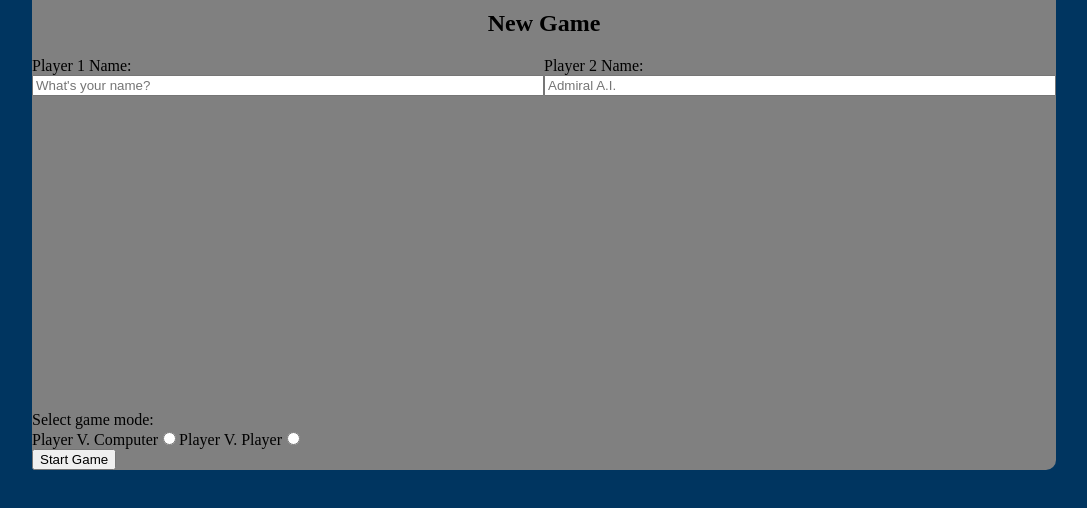
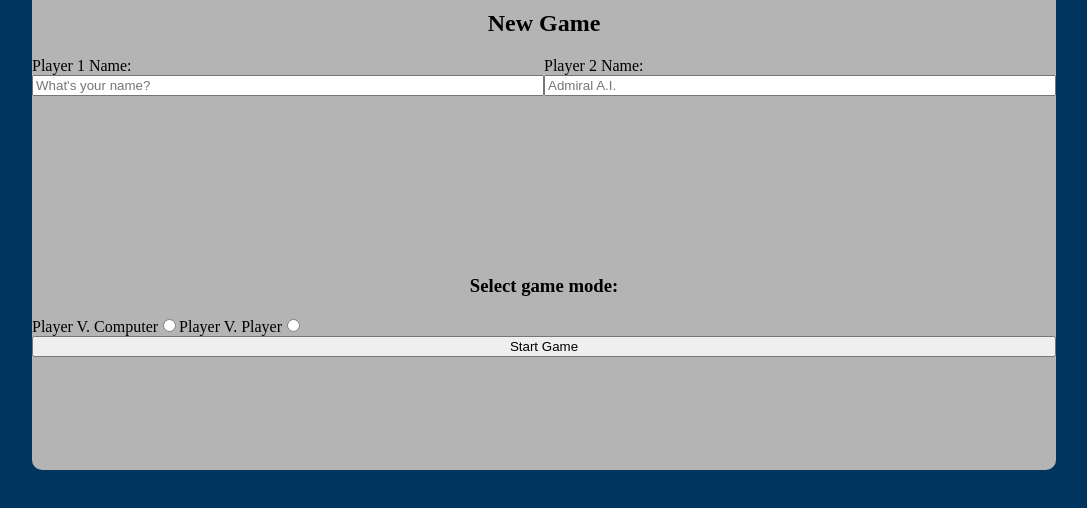
Before and after one commit to Kbouti/Battleship, a website built with webpack: page dist/index.html in a window 1280 px wide. Shown: the part 90-598 px from the top of the page, without its empty margins (96-1183 px from the left). Built offline with Linux system fonts and the light colour scheme.

Commit message:
Continue formatting start game form

```diff
--- a/src/domElements.js
+++ b/src/domElements.js
@@ -89,7 +89,7 @@ function buildPage() {
     []
   );
   const modeSelectLabel = createElement(
-    "div",
+    "H3",
     modeSelectContainer,
     "modeSelectLabel",
     []
--- a/src/style.css
+++ b/src/style.css
@@ -19,6 +19,7 @@ body {
 
 #header {
   display:flex;
+  flex-grow:.7;
   justify-content:center;
   background-color: #003560;
   color: gray;
@@ -27,7 +28,7 @@ body {
 #newGameForm {
   width: 80vw;
   height: 60vh;
-  background-color: gray;
+  background-color: rgb(180, 180, 180);
   border-radius: 10px;
   display:flex;
   flex-direction:column;
@@ -57,3 +58,15 @@ body {
   flex-direction: column;
   width:100%;
 }
+
+#formFooter {
+  flex-grow:.7;
+  display:flex;
+  flex-direction:column;
+
+}
+
+#modeSelectLabel {
+  display: flex;
+  justify-content: center;
+}
```
Also changed, not shown: dist/bundle.js.
